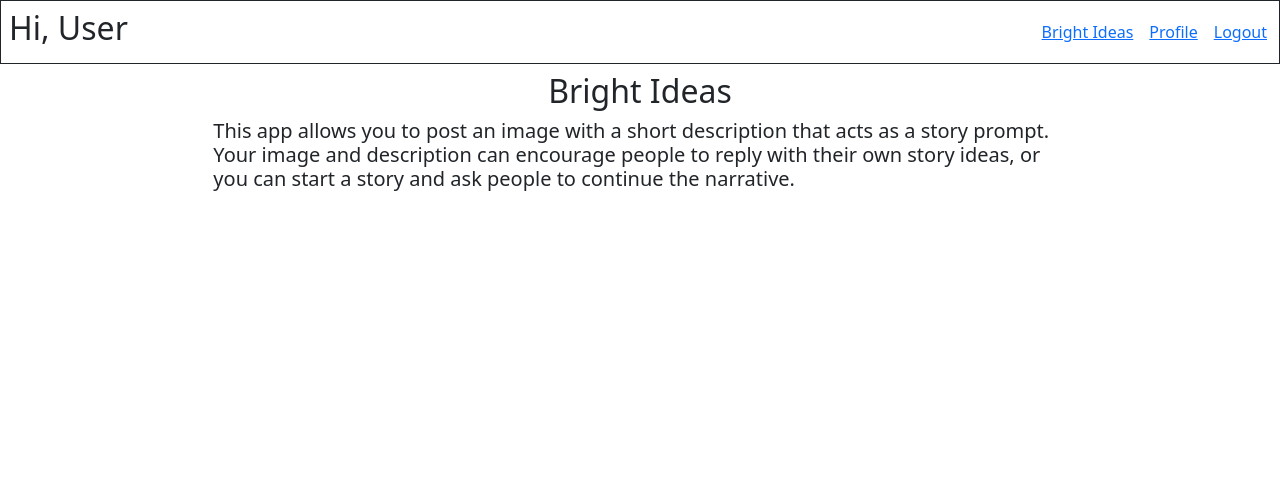
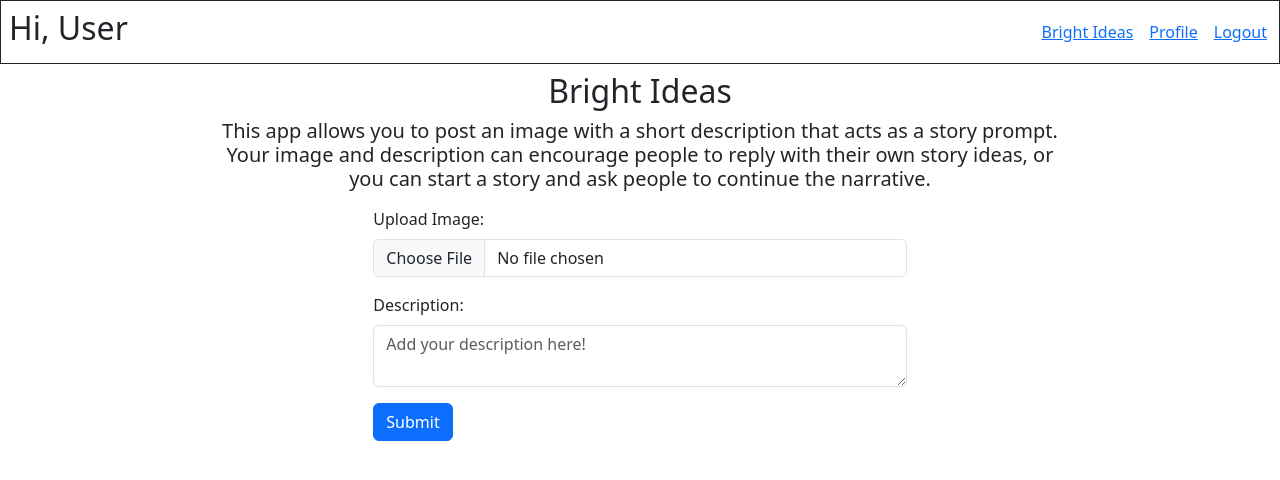
Before and after one commit to sky-fc/Ian--John--Marina--Sky-Group-Project, a React (Create React App) app in the folder client/: page / in a window 1280 px wide. Shown: the top 480 px of the page. Built offline with nearby package versions, Linux system fonts and the light colour scheme.

Commit message:
Post form added to main page

```diff
--- a/client/src/components/HomePage.js
+++ b/client/src/components/HomePage.js
@@ -1,9 +1,42 @@
-import React, { useEffect } from 'react';
+import React, { useEffect, useState } from 'react';
 import { Link } from 'react-router-dom';
 import axios from 'axios';
 import { useNavigate } from 'react-router-dom';
 
-const HomePage = (props) => {
+const HomePage = () => {
+    // State to manage form data
+    const [formData, setFormData] = useState({
+        image: null,
+        description: '',
+    });
+
+    // Event handler for form submission
+    const handleSubmit = async (e) => {
+        e.preventDefault();
+
+        // Create a FormData object to send files
+        const formDataToSend = new FormData();
+        formDataToSend.append('image', formData.image);
+        formDataToSend.append('description', formData.description);
+
+        // Make an API request to your Python backend
+        try {
+        const response = await axios.post('/api/submit', formDataToSend);
+        console.log(response.data); // Handle the response as needed
+        } catch (error) {
+        console.error('Error submitting form:', error);
+        }
+    };
+
+    // Event handler for updating form data
+    const handleChange = (e) => {
+        const { name, value, files } = e.target;
+
+        setFormData((prevFormData) => ({
+        ...prevFormData,
+        [name]: files ? files[0] : value,
+        }));
+    };
 
     return (
         <div>
@@ -15,9 +48,9 @@ const HomePage = (props) => {
                 <Link to="/logout">Logout</Link>
                 </div>
             </div>
-            <div>
+            <div className='mb-3'>
             <h2 className='text-center m-2'>Bright Ideas</h2>
-            <h5 className='my-auto mx-auto col-8'>
+            <h5 className='my-auto mx-auto col-8 text-center'>
                 This app allows you to post an image with a
                 short description that acts as a story prompt.
                 Your image and description can encourage people
@@ -26,6 +59,44 @@ const HomePage = (props) => {
             </h5>
             </div>
 
+            <div className='col-5 my-auto mx-auto m-4' id='newpost'>
+                <form onSubmit={handleSubmit}>
+                {/* Image upload field */}
+                    <div className='mb-3'>
+                        <label htmlFor='image' className='form-label'>
+                            Upload Image:
+                        </label>
+                        <input
+                            type='file'
+                            className='form-control'
+                            id='image'
+                            name='image'
+                            accept='image/*'
+                            onChange={handleChange}
+                        />
+                    </div>
+
+                    {/* Description field */}
+                    <div className='mb-3'>
+                        <label htmlFor='description' className='form-label'>
+                            Description:
+                        </label>
+                        <textarea
+                            className='form-control'
+                            id='description'
+                            name='description'
+                            value={formData.description}
+                            onChange={handleChange}
+                            placeholder='Add your description here!'
+                        />
+                    </div>
+
+                    {/* Submit button */}
+                    <button type='submit' className='btn btn-primary'>
+                    Submit
+                    </button>
+                </form>
+            </div>
         </div>
     );
 };
--- /dev/null
+++ b/package.json
@@ -0,0 +1,6 @@
+{
+  "dependencies": {
+    "axios": "^1.6.2",
+    "cors": "^2.8.5"
+  }
+}
```
Also changed, not shown: 1 other file (tests, documents, lock files or other folders).
